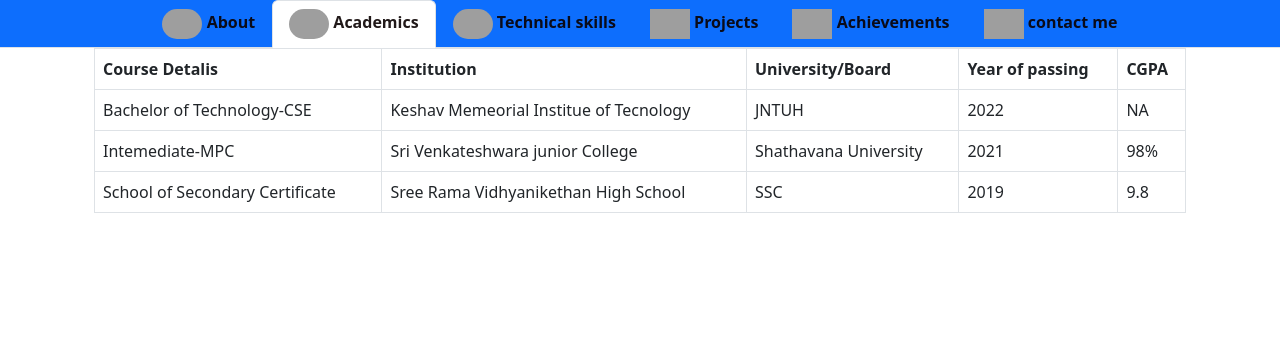
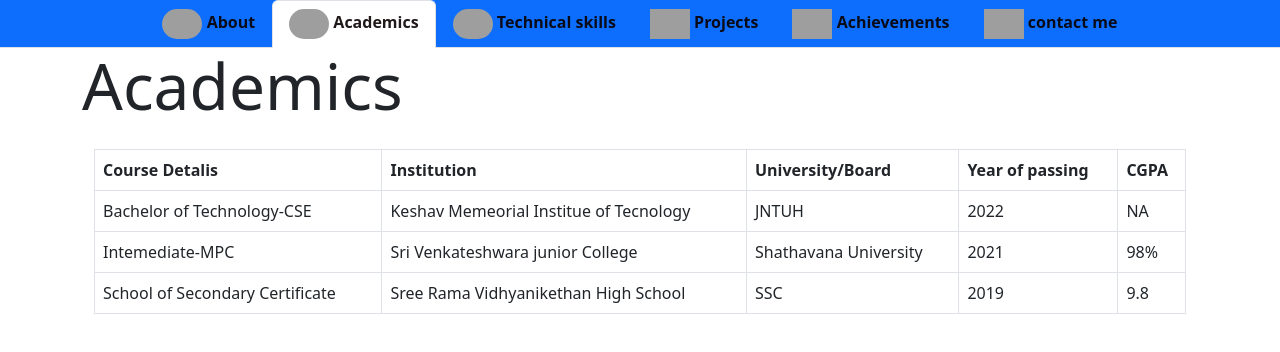
Before and after one commit to Vangari-Rajesh/project_school, a plain HTML site: page week_2_assi_p_2.html in a window 1280 px wide. Both pictures are taken after a click on the tab "Academics". Drawn offline with nearby package versions, Linux system fonts and the light colour scheme; grey boxes are pictures that could not be loaded.

Commit message:
Update week_2_assi_p_2.html

```diff
--- a/week_2_assi_p_2.html
+++ b/week_2_assi_p_2.html
@@ -80,7 +80,8 @@
         </p>
         </div>
         <div id="academics" class="container tab-pane">
-            <div class="container mt-10px">
+            <h1 class="display-3">Academics</h1>
+            <div class="container mt-4">
                 <table class="table table-responsive table-bordered table-hover"  >
                     <thead >
                         <tr>
@@ -135,9 +136,11 @@
             </ul>
         </div>
         <div id="projects" class="container tab-pane">
+            <h2 class="display-3>Projects</h2>
             nothing till now let me update any time
         </div>
         <div id="achivements" class="container tab-pane">
+                                                        <h2 class="display-3>Achivements</h2>
             same in as in projects sorry
         </div>
         <div id="contact" class="container tab-pane">
```
